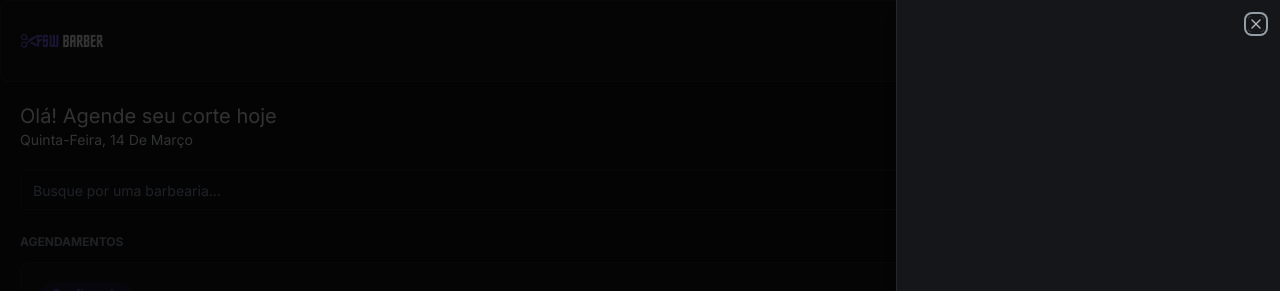
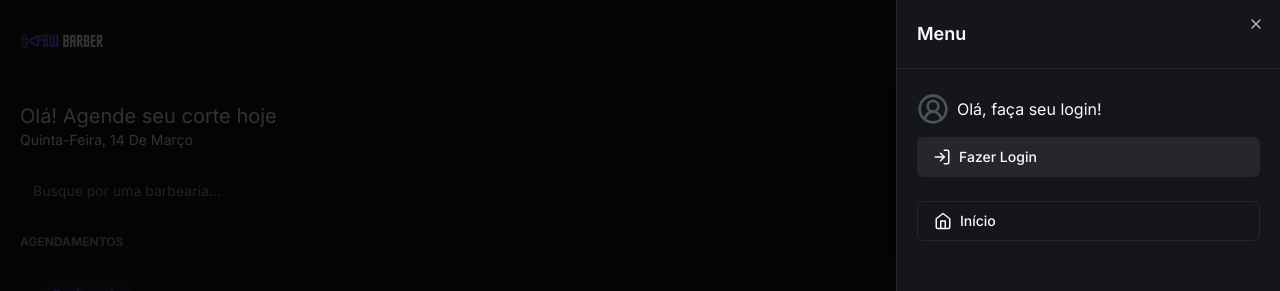
Before and after one commit to henriquefdf/CutHub, a Next.js app in the folder client/: page / in a window 1280 px wide. Both pictures are taken after a click on the button 1239 px from the left and 41 px from the top of the page. Shown: the top 291 px of the page. Built offline with nearby package versions, Linux system fonts and the light colour scheme.

Commit message:
feat: side-menu component  com login/logout conectado

```diff
--- a/client/app/_components/header.tsx
+++ b/client/app/_components/header.tsx
@@ -5,7 +5,7 @@ import { Button } from './ui/button';
 import { Card, CardContent } from './ui/card';
 import Image from 'next/image';
 import { Sheet, SheetContent, SheetTrigger } from './ui/sheet';
-// import SideMenu from './side-menu';
+import SideMenu from './side-menu';
 import Link from 'next/link';
 
 
@@ -27,7 +27,7 @@ const Header = () => {
                     </SheetTrigger>
 
                     <SheetContent className="p-0">
-                        {/* <SideMenu /> */}
+                        <SideMenu />
                     </SheetContent>
                 </Sheet>
             </CardContent>
--- /dev/null
+++ b/client/app/_components/side-menu.tsx
@@ -0,0 +1,88 @@
+"use client";
+
+import { CalendarIcon, CircleUserRound, HomeIcon, LogInIcon, LogOutIcon, MenuIcon } from 'lucide-react';
+import { Avatar, AvatarImage } from './ui/avatar';
+import { SheetHeader, SheetTitle} from './ui/sheet';
+import { Button } from './ui/button';
+
+import Link from 'next/link';
+import { useRouter } from 'next/navigation';
+
+import { AuthContext } from '../_contexts/AuthContext';
+import { useContext } from 'react';
+
+
+import { logout } from '../_services/auth';
+
+
+const SideMenu = () => {
+    const { user } = useContext(AuthContext);
+    const router = useRouter();
+
+    const handleLogoutClick = () => {
+        logout();
+
+    }
+
+    const handleLoginClick = () => {
+        router.push('/login');
+    }
+    return (
+        <>
+
+            <SheetHeader className="text-left border-b border-solid border-secondary p-5">
+                <SheetTitle> Menu </SheetTitle>
+            </SheetHeader>
+
+            {user ? (
+                <div className="flex justify-between px-5 py-6 items-center">
+                    <div className="flex items-center gap-3">
+                        <Avatar>
+                            <AvatarImage src={user?.foto?? ""} alt={user.nome ?? ""} />
+                        </Avatar>
+
+                        <h2 className="font-bold"> {user.nome} </h2>
+                    </div>
+
+                    <Button variant="secondary" size="icon">
+                        <LogOutIcon size={18} onClick={handleLogoutClick} />
+                    </Button>
+                </div>
+            ) : (
+                <div className="flex flex-col px-5 py-6 gap-3">
+                    <div className="flex items-center gap-2">
+                        <CircleUserRound size={32} className='text-[#4E525B]' />
+                        <h2 className="">Olá, faça seu login!</h2>
+
+                    </div>
+
+                    <Button variant="secondary" className="w-full justify-start" onClick={handleLoginClick}>
+                        <LogInIcon className="mr-2" size={18} />
+                        Fazer Login
+                    </Button>
+                </div>
+            )}
+
+            <div className="flex flex-col gap-3 px-5">
+                <Button variant="outline" className="justify-start" asChild>
+                    <Link href="/">
+                        <HomeIcon size={18} className="mr-2" />
+                        Início
+                    </Link>
+                </Button>
+
+                {user && (
+                    <Button variant="outline" className="justify-start" asChild>
+                        <Link href="/bookings">
+                            <CalendarIcon size={18} className="mr-2" />
+                            Agendamentos
+                        </Link>
+                    </Button>
+                )}
+            </div>
+
+        </>
+    );
+}
+
+export default SideMenu;
--- a/client/app/_services/auth.ts
+++ b/client/app/_services/auth.ts
@@ -26,3 +26,11 @@ export async function recoverUserInformation() {
     throw new Error('Erro ao recuperar informações do usuário');
   }
 }
+
+export async function logout() {
+  try {
+    await api.post('/usuarios/logout');
+  } catch (error) {
+    throw new Error('Erro ao fazer logout');
+  }
+}
--- a/client/app/barbershops/[id]/page.tsx
+++ b/client/app/barbershops/[id]/page.tsx
@@ -1,7 +1,3 @@
-import { Button } from "@/app/_components/ui/button";
-import { ChevronLeftIcon, MapPin, MenuIcon, StarIcon } from "lucide-react";
-import Image from "next/image";
-
 import BarbershopInfo from "./_components/barbershop-info";
 import ServiceItem from "./_components/service-item";
 
```
